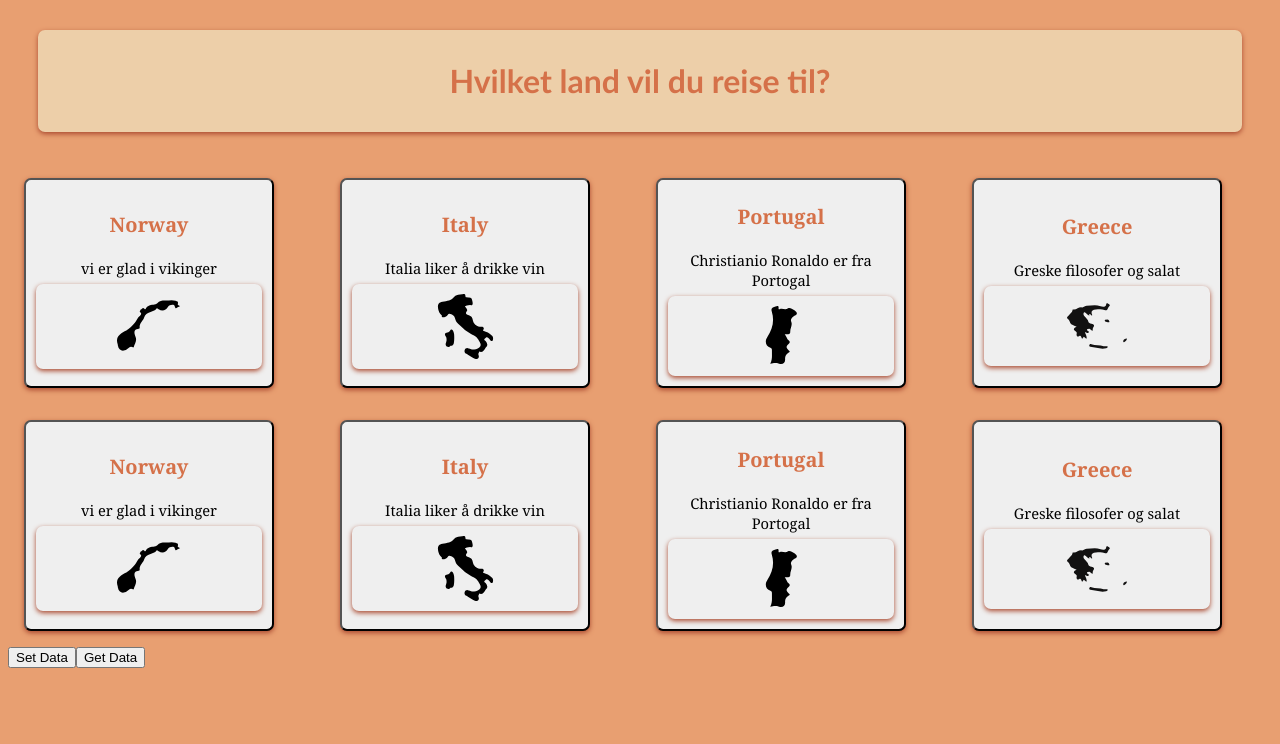
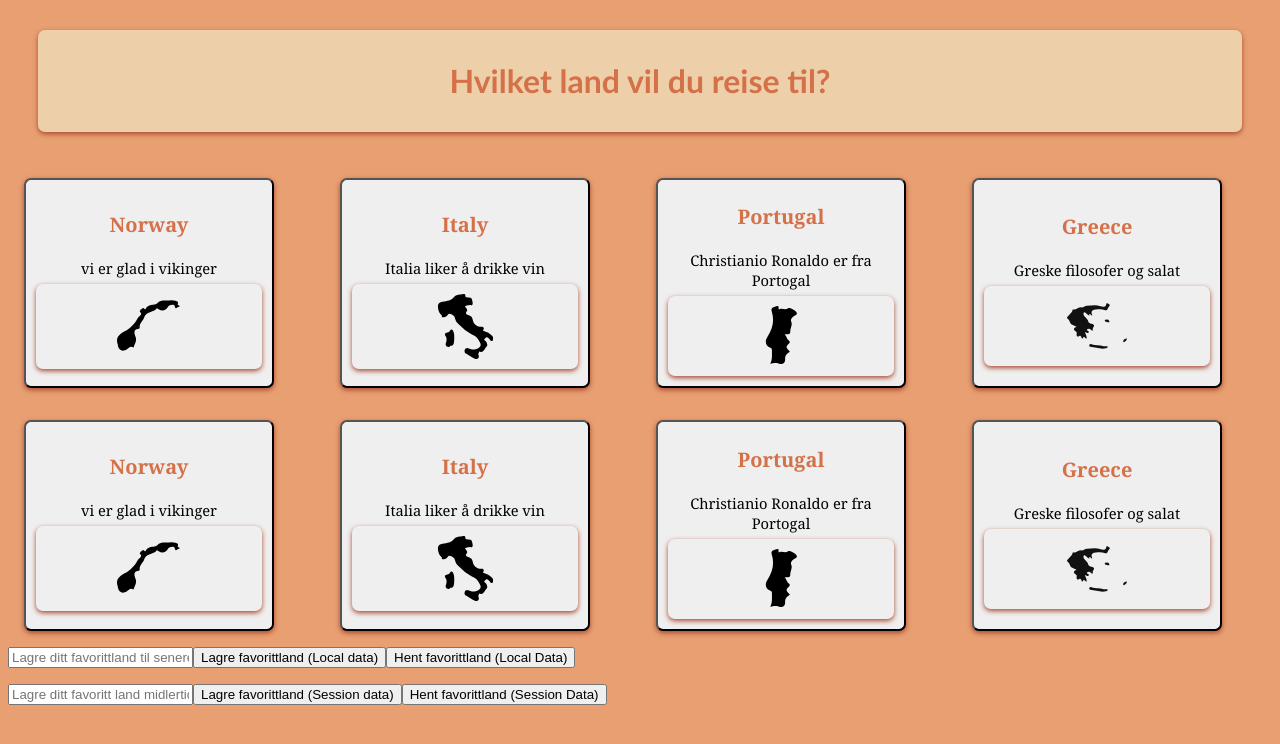
Before and after one commit to livemelkild/CountryFavourites, a React (Create React App) app in the folder prosjekt_2/: page / in a window 1280 px wide. Shown: the top 744 px of the page. Built offline with nearby package versions, Linux system fonts and the light colour scheme.

Commit message:
Local and storage save

```diff
--- a/prosjekt_2/src/App.js
+++ b/prosjekt_2/src/App.js
@@ -1,6 +1,7 @@
 import React from 'react';
 import Header from "./components/Header";
-import Web_storage from "./components/Web_storage";
+import LocalStorage from "./components/LocalStorage";
+import SessionStorage from "./components/SessionStorage";
 import Country_spec from "./components/Country_spec";
 
 
@@ -9,7 +10,8 @@ function App() {
     <div >
           <Header />
           <Country_spec />
-          <Web_storage />
+          <LocalStorage />
+          <SessionStorage />
     </div>
   );
 };
--- /dev/null
+++ b/prosjekt_2/src/components/LocalStorage.jsx
@@ -0,0 +1,38 @@
+import React from "react";
+//import Country_spec from "./Country_spec";
+
+export class LocalStorage extends React.Component {
+
+    setDataLocal(country){
+               //set data with localstorage
+      //  let obj = { name: "John", age: 12, email: "mymail@mail.no"}
+        localStorage.setItem("fav_country", JSON.stringify(country));
+    }
+
+    getData() {
+        let dataLocal = localStorage.getItem("fav_country");
+        dataLocal = JSON.parse(dataLocal);
+        console.log(dataLocal);
+        return(
+            dataLocal
+        )
+    }
+
+
+    render(){
+        return (
+        <div>
+        <div className="save_info">
+            <input id="write_country" placeholder="Lagre ditt favorittland til senere"/>
+            <button onClick={ () => this.setDataLocal(document.getElementById("write_country").value) }> Lagre favorittland (Local data)</button>
+            <button onClick={ () => this.getData() }>Hent favorittland (Local Data)</button>
+        </div>
+        <div>
+            <p>{ this.getData() } </p>
+        </div>
+        </div>
+      );
+    }
+}
+
+export default LocalStorage;
--- /dev/null
+++ b/prosjekt_2/src/components/SessionStorage.jsx
@@ -0,0 +1,40 @@
+import React from "react";
+//import Country_spec from "./Country_spec";
+
+export class SessionStorage extends React.Component {
+
+    setDataSession(country){
+
+       // let favCountry = Country_spec.getItem("Norway");
+        console.log(country)
+        //set data with sessionStorage
+        sessionStorage.setItem("fav_country", JSON.stringify(country))
+
+    }
+
+    getData() {
+        let dataStorage = sessionStorage.getItem("fav_country");
+        dataStorage = JSON.parse(dataStorage);
+        console.log(dataStorage);
+        return(
+            dataStorage
+        )
+    }
+
+    render(){
+        return (
+        <div>
+        <div className="save_info">
+            <input id="write_country" placeholder="Lagre ditt favoritt land midlertidig"/>
+            <button onClick={ () => this.setDataSession(document.getElementById("write_country").value) }>Lagre favorittland (Session data)</button>
+            <button onClick={ () => this.getData() }>Hent favorittland (Session Data)</button>
+        </div>
+        <div>
+            <p>{ this.getData() } </p>
+        </div>
+        </div>
+      );
+    }
+}
+
+export default SessionStorage;
--- a/prosjekt_2/src/components/Web_storage.jsx
+++ /dev/null
@@ -1,34 +0,0 @@
-import React from "react";
-import Country_spec from "./Country_spec";
-
-export class Web_storage extends React.Component {
-
-    setData(){
-        //set data with localstorage
-        let obj = { name: "John", age: 12, email: "mymail@mail.no"}
-        localStorage.setItem("myData", JSON.stringify(obj));
-
-        //set data with sessionStorage
-        sessionStorage.setItem("mySessionStorageData", JSON.stringify(obj))
-
-    }
-
-    getData() {
-        let data = localStorage.getItem("myData");
-        //let data = sessionStorage.getItem("myData");
-        data = JSON.parse(data);
-        console.log(data.email);
-    }
-
-    render(){
-        return (
-
-        <div className="save_info">
-            <button onClick={ () => this.setData() }>Set Data</button>
-            <button onClick={ () => this.getData() }>Get Data</button>
-        </div>
-      );
-    }
-}
-
-export default Web_storage;
```
